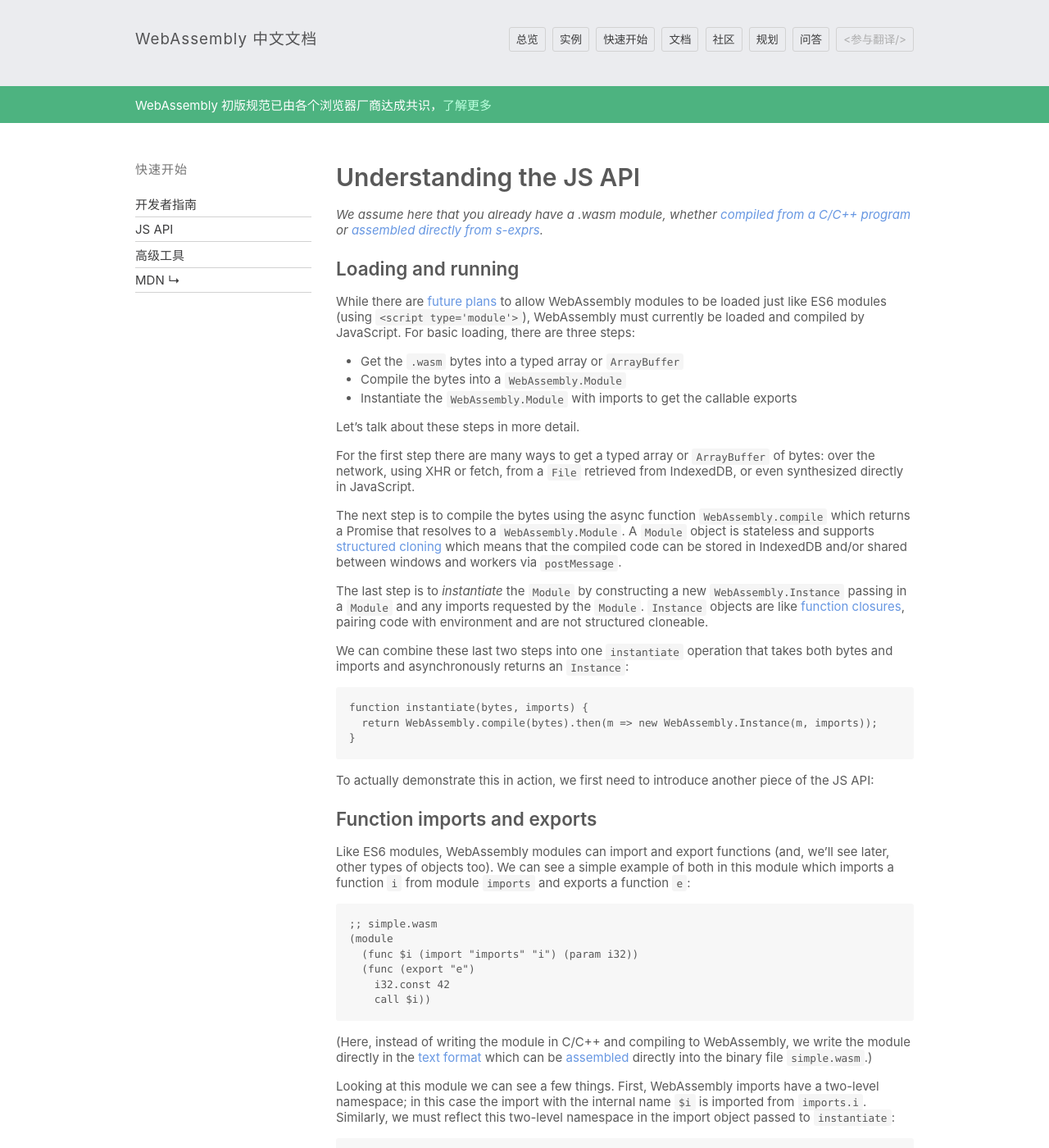
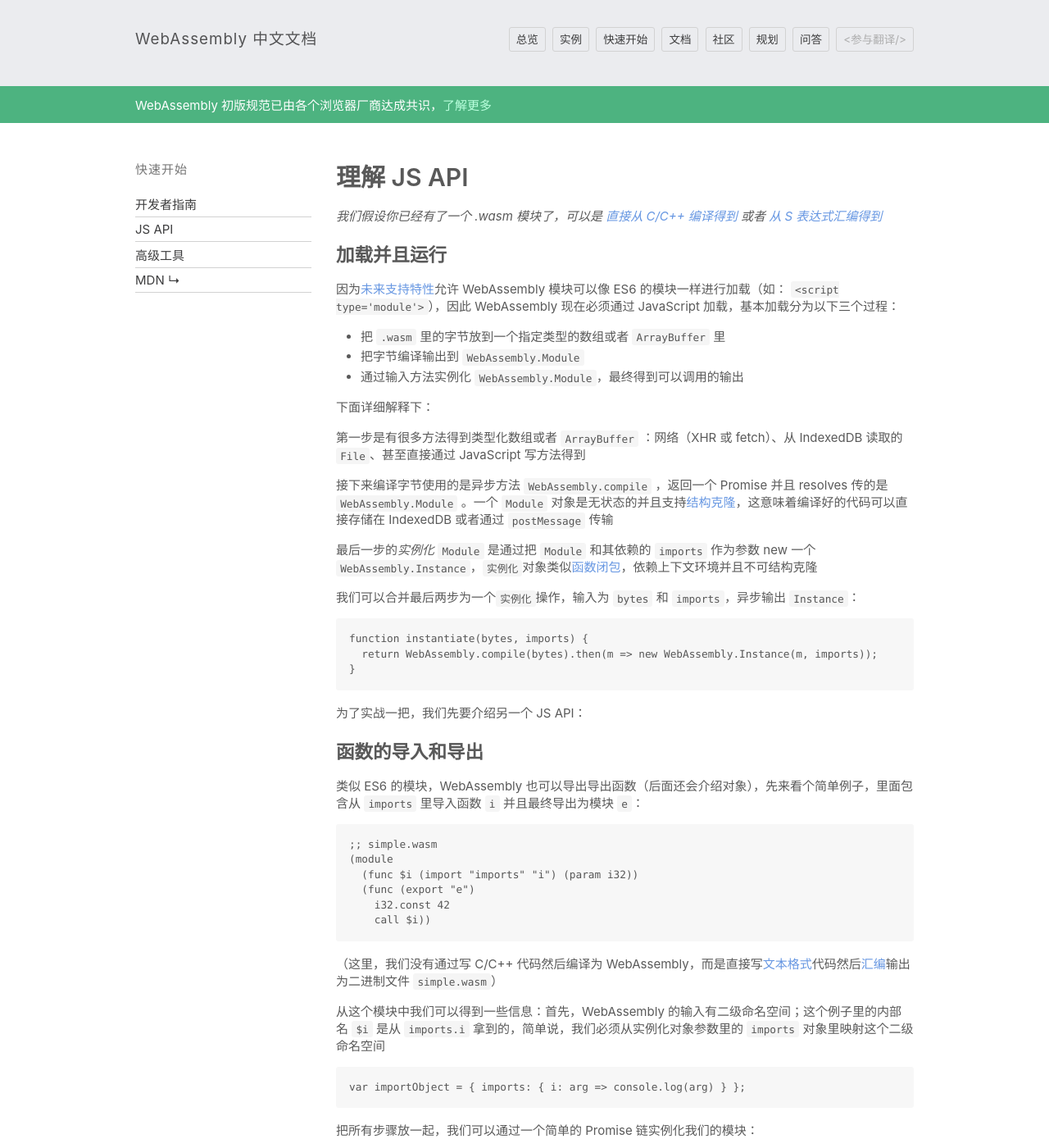
Before and after one commit to int64ago/wasm-cn, a Jekyll site: the page built from getting-started/js-api.md, in a window 1280 px wide and 1400 px high. Shown: the whole window at 82% size. Built offline with Jekyll 4.4.1, drawn with Linux system fonts in a browser that asks for light colours; some of the changed text lies outside the part shown.

Commit message:
trans: js-api 50%

````diff
--- a/getting-started/js-api.md
+++ b/getting-started/js-api.md
@@ -2,34 +2,28 @@
 layout: getting-started
 ---
 
-# Understanding the JS API
+# 理解 JS API
 
-_We assume here that you already have a .wasm module, whether [compiled from a C/C++ program](/getting-started/developers-guide/) or [assembled directly from s-exprs](/getting-started/advanced-tools/#wabt-the-webassembly-binary-toolkit)._
+_我们假设你已经有了一个 .wasm 模块了，可以是 [直接从 C/C++ 编译得到](/getting-started/developers-guide/) 或者 [从 S 表达式汇编得到](/getting-started/advanced-tools/#wabt-the-webassembly-binary-toolkit)_
+
+## 加载并且运行
+
+因为[未来支持特性](/docs/future-features/)允许 WebAssembly 模块可以像 ES6 的模块一样进行加载（如： `<script type='module'>`），因此 WebAssembly 现在必须通过 JavaScript 加载，基本加载分为以下三个过程：
+
+- 把 `.wasm` 里的字节放到一个指定类型的数组或者 `ArrayBuffer` 里
+- 把字节编译输出到 `WebAssembly.Module`
+- 通过输入方法实例化 `WebAssembly.Module`，最终得到可以调用的输出
 
 
-## Loading and running
+下面详细解释下：
 
-While there are [future plans](/docs/future-features/) to allow WebAssembly modules to be loaded just like ES6 modules (using `<script type='module'>`), WebAssembly must currently be loaded and compiled by JavaScript.  For basic loading, there are three steps:
+第一步是有很多方法得到类型化数组或者 `ArrayBuffer` ：网络（XHR 或 fetch）、从 IndexedDB 读取的 `File`、甚至直接通过 JavaScript 写方法得到
 
-- Get the `.wasm` bytes into a typed array or `ArrayBuffer`
-- Compile the bytes into a `WebAssembly.Module`
-- Instantiate the `WebAssembly.Module` with imports to get the callable exports
+接下来编译字节使用的是异步方法 `WebAssembly.compile` ，返回一个 Promise 并且 resolves 传的是 `WebAssembly.Module` 。一个 `Module` 对象是无状态的并且支持[结构克隆](https://developer.mozilla.org/en-US/docs/Web/API/Web_Workers_API/Structured_clone_algorithm)，这意味着编译好的代码可以直接存储在 IndexedDB 或者通过 `postMessage` 传输
 
+最后一步的*实例化* `Module` 是通过把 `Module` 和其依赖的 `imports` 作为参数 new 一个 `WebAssembly.Instance`，`实例化`对象类似[函数闭包](https://en.wikipedia.org/wiki/Closure_(computer_programming))，依赖上下文环境并且不可结构克隆
 
-Let’s talk about these steps in more detail.
-
-
-For the first step there are many ways to get a typed array or `ArrayBuffer` of bytes: over the network, using XHR or fetch, from a `File` retrieved from IndexedDB, or even synthesized directly in JavaScript.
-
-
-The next step is to compile the bytes using the async function `WebAssembly.compile` which returns a Promise that resolves to a `WebAssembly.Module`.  A `Module` object is stateless and supports [structured cloning](https://developer.mozilla.org/en-US/docs/Web/API/Web_Workers_API/Structured_clone_algorithm) which means that the compiled code can be stored in IndexedDB and/or shared between windows and workers via `postMessage`.
-
-
-The last step is to *instantiate* the `Module` by constructing a new `WebAssembly.Instance` passing in a `Module` and any imports requested by the `Module`.  `Instance` objects are like [function closures](https://en.wikipedia.org/wiki/Closure_(computer_programming)), pairing code with environment and are not structured cloneable.
-
-
-We can combine these last two steps into one `instantiate` operation that takes both bytes and imports and asynchronously returns an `Instance`:
-
+我们可以合并最后两步为一个`实例化`操作，输入为 `bytes` 和 `imports`，异步输出 `Instance`：
 
 ```js
 function instantiate(bytes, imports) {
@@ -37,12 +31,11 @@
 }
 ```
 
-To actually demonstrate this in action, we first need to introduce another piece of the JS API:
+为了实战一把，我们先要介绍另一个 JS API：
 
-## Function imports and exports
+## 函数的导入和导出
 
-Like ES6 modules, WebAssembly modules can import and export functions (and, we’ll see later, other types of objects too).  We can see a simple example of both in this module which imports a function `i` from module `imports` and exports a function `e`:
-
+类似 ES6 的模块，WebAssembly 也可以导出导出函数（后面还会介绍对象），先来看个简单例子，里面包含从 `imports` 里导入函数 `i` 并且最终导出为模块 `e`：
 
 ```lisp
 ;; simple.wasm
@@ -53,19 +46,17 @@
     call $i))
 ```
 
-(Here, instead of writing the module in C/C++ and compiling to WebAssembly, we write the module directly in the [text format](/docs/text-format/) which can be [assembled](/getting-started/advanced-tools/#wabt-the-webassembly-binary-toolkit) directly into the binary file `simple.wasm`.)
+（这里，我们没有通过写 C/C++ 代码然后编译为 WebAssembly，而是直接写[文本格式](/docs/text-format/)代码然后[汇编](/getting-started/advanced-tools/#wabt-the-webassembly-binary-toolkit)输出为二进制文件 `simple.wasm`）
 
-
-Looking at this module we can see a few things.  First, WebAssembly imports have a two-level namespace; in this case the import with the internal name `$i` is imported from `imports.i`.  Similarly, we must reflect this two-level namespace in the import object passed to `instantiate`:
-
+从这个模块中我们可以得到一些信息：首先，WebAssembly 的输入有二级命名空间；这个例子里的内部名 `$i` 是从 `imports.i` 拿到的，简单说，我们必须从实例化对象参数里的 `imports` 对象里映射这个二级命名空间
 
 ```js
 var importObject = { imports: { i: arg => console.log(arg) } };
 ```
 
 
-Putting together everything in this section and the last, we can fetch, compile and instantiate our module with the simple promise chain:
 
+把所有步骤放一起，我们可以通过一个简单的 Promise 链实例化我们的模块：
 
 ```js
 fetch('simple.wasm').then(response => response.arrayBuffer())
@@ -73,10 +64,9 @@
 .then(instance => instance.exports.e());
 ```
 
+最后一行是执行我们导出的 WebAssembly 函数，最终实际上是调用导入的 JS 函数 `console.log(42)`
 
-The last line calls our exported WebAssembly function which, in turn, calls our imported JS function which ultimately executes `console.log(42)`.
-
-## Memory
+## 内存
 
 [Linear memory](/docs/semantics/#linear-memory) is another important WebAssembly building block that is typically used to represent the entire heap of a compiled C/C++ application.  From a JavaScript perspective, linear memory (henceforth, just “memory”) can be thought of as a resizable `ArrayBuffer` that is carefully optimized for low-overhead sandboxing of loads and stores.
 
````
